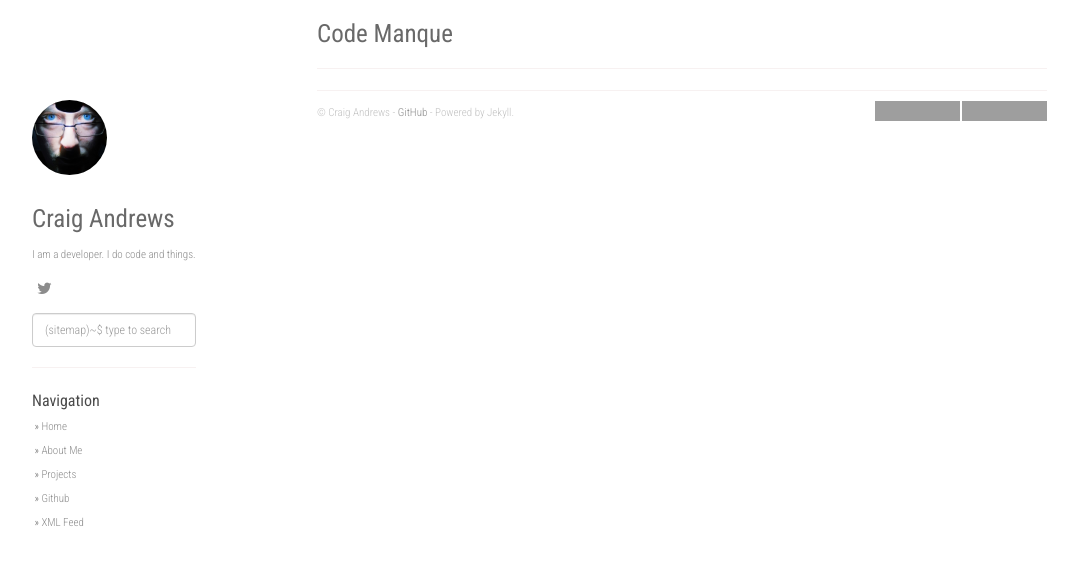
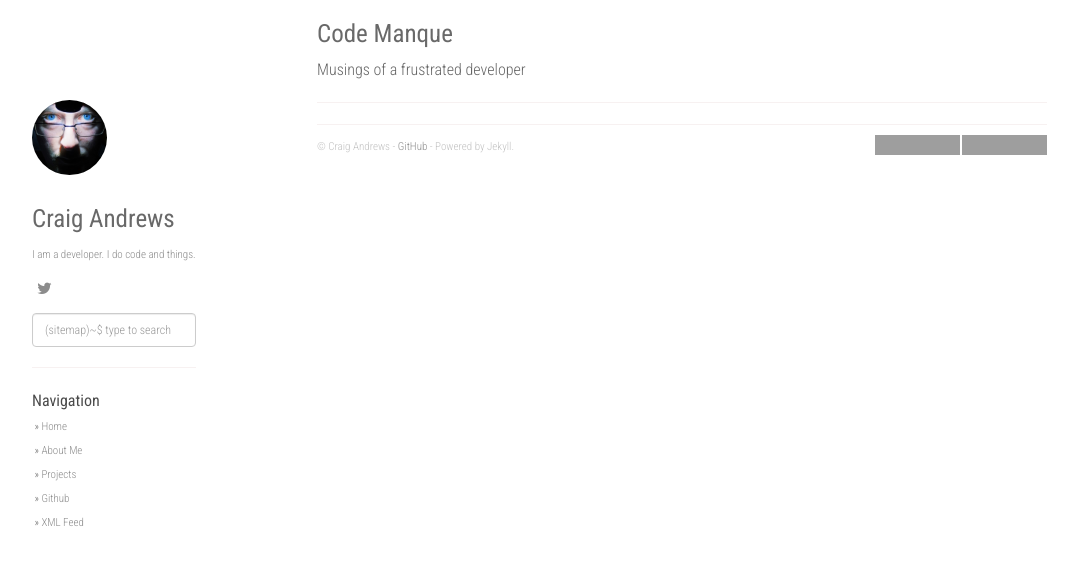
Before and after one commit to doozr/doozr.github.io, a Jekyll site: the page built from index.html, in a window 1280 px wide. Shown: the top 565 px of the page, without its empty margins (53-1131 px from the left). Built offline with Jekyll 4.4.1, drawn with Linux system fonts in a browser that asks for light colours; nearby versions of some CDN libraries; the list of posts is cut into pages by our own code; grey boxes are pictures that could not be loaded.

Commit message:
Add description

```diff
--- a/index.html
+++ b/index.html
@@ -3,7 +3,8 @@ layout: default
 ---
 
 <div id="home">
-    <h1>Code Manque</h1>
+    <h1>{{ site.title }}</h1>
+    <p>{{ site.description }}</p>
     <hr />
     <ol class="posts">
     {% for post in paginator.posts %}
```
